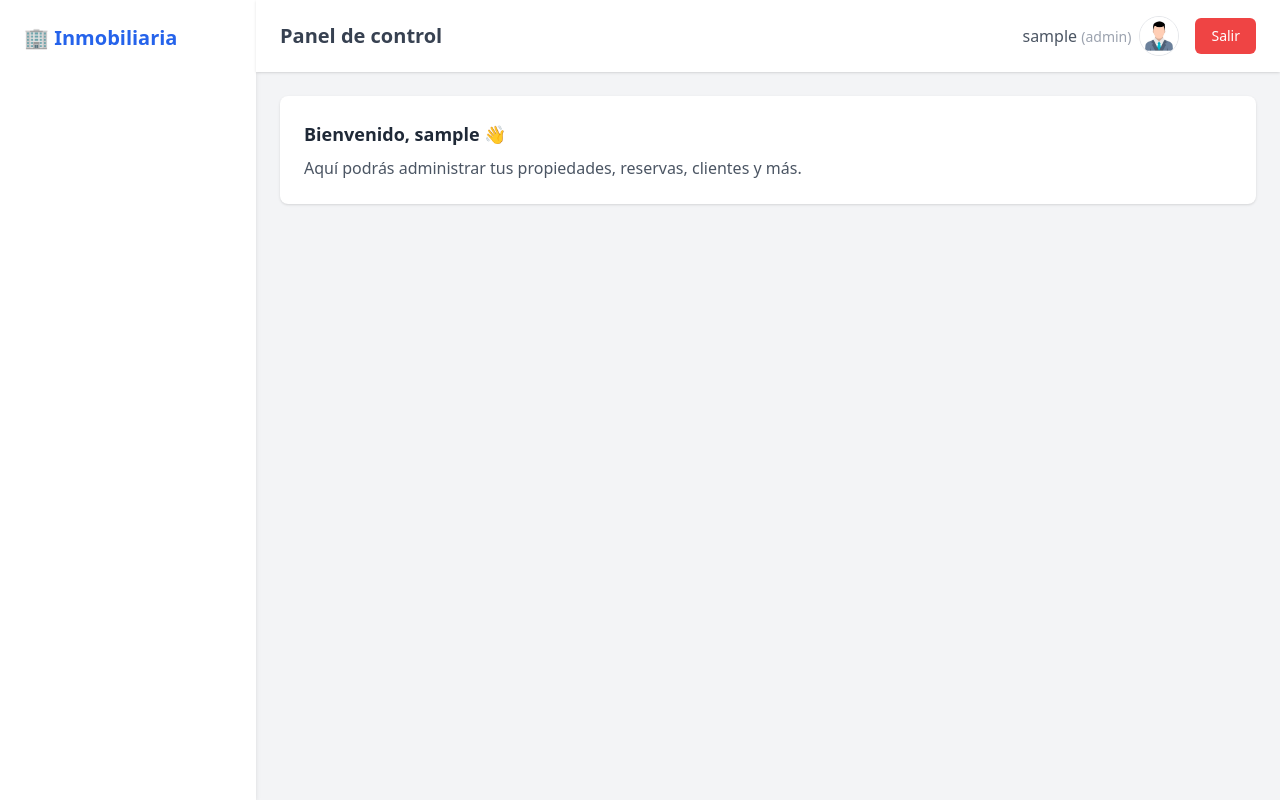
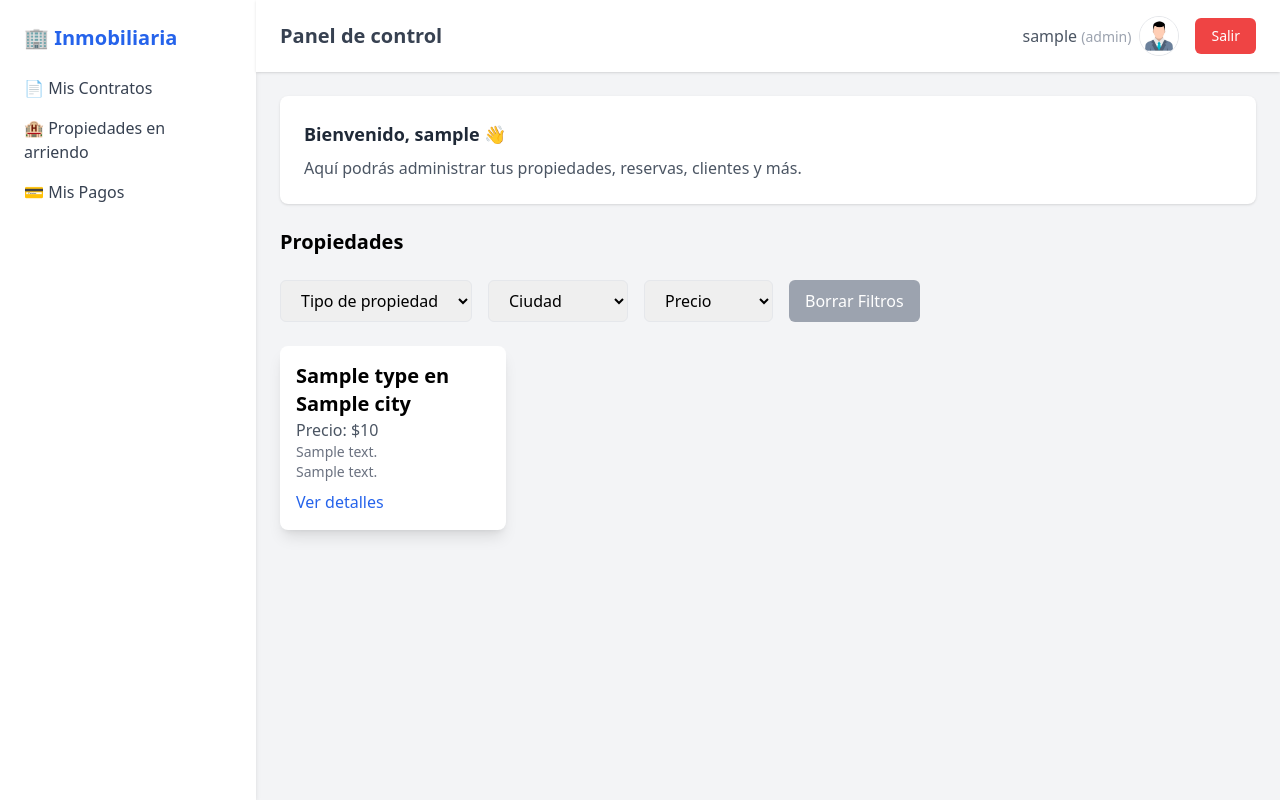
Before and after one commit to wrot06/inmobiliaria-, a Flask app: template app/templates/tenant_dashboard.html in a window 1280 px wide. Run offline with Flask 3, Linux system fonts and the light colour scheme; the template is opened without the code that fills it: most values are stand-ins (such as "Sample title", 1, 10 or a date in 2020); some libraries are stand-ins or nearby versions.

Commit message:
vamos bien

```diff
--- a/app/templates/tenant_dashboard.html
+++ b/app/templates/tenant_dashboard.html
@@ -2,31 +2,25 @@
 <html lang="es">
 <head>
   <meta charset="UTF-8">
-    <title>Dashboard Visitante</title>
+  <title>Dashboard Inquilino</title>
   <script src="https://cdn.tailwindcss.com"></script>
 </head>
 <body class="bg-gray-100 h-screen flex">
 
   <!-- Sidebar -->
-    <aside class="w-64 bg-white shadow-md p-6 hidden md:block">
+  <aside class="w-64 bg-white shadow-md p-6">
     <h2 class="text-xl font-bold text-blue-600 mb-6">🏢 Inmobiliaria</h2>
     <nav class="space-y-4">
-            {% if role == "Owner" %}
-                <a href="#" class="block text-gray-700 hover:text-blue-500">🏠 Propiedades</a>
-                <a href="#" class="block text-gray-700 hover:text-blue-500">📅 Reservas</a>
-                <a href="#" class="block text-gray-700 hover:text-blue-500">💰 Pagos</a>
-            {% elif role == "Tenant" %}
+
         <a href="#" class="block text-gray-700 hover:text-blue-500">📄 Mis Contratos</a>
-                <a href="#" class="block text-gray-700 hover:text-blue-500">🏘 Propiedades en arriendo</a>
+        <a href="#" class="block text-gray-700 hover:text-blue-500">🏨 Propiedades en arriendo</a>
         <a href="#" class="block text-gray-700 hover:text-blue-500">💳 Mis Pagos</a>
-            {% endif %}
+
     </nav>
-
   </aside>
 
   <!-- Main content -->
   <div class="flex-1 flex flex-col">
-
     <!-- Header -->
     <header class="bg-white shadow flex items-center justify-between px-6 py-4">
       <h1 class="text-xl font-semibold text-gray-700">Panel de control</h1>
@@ -40,8 +34,7 @@
         </div>
         <!-- Botón salir -->
         <form action="{{ url_for('main.logout') }}" method="POST">
-                    <button type="submit"
-                            class="bg-red-500 text-white px-4 py-2 rounded-md hover:bg-red-600 transition-all text-sm">
+          <button type="submit" class="bg-red-500 text-white px-4 py-2 rounded-md hover:bg-red-600 transition-all text-sm">
             Salir
           </button>
         </form>
@@ -49,11 +42,57 @@
     </header>
 
     <!-- Main Content -->
-        <main class="p-6 overflow-auto">
+    <main class="p-6 overflow-auto space-y-6">
       <div class="bg-white rounded-lg shadow p-6">
         <h2 class="text-lg font-semibold text-gray-800">Bienvenido, {{ user_name }} 👋</h2>
         <p class="text-gray-600 mt-2">Aquí podrás administrar tus propiedades, reservas, clientes y más.</p>
       </div>
+
+      <h1 class="text-xl font-semibold mb-4">Propiedades</h1>
+
+      <!-- Filtros de búsqueda -->
+      <form method="GET" action="{{ url_for('main.tenant_dashboard') }}" class="flex space-x-4 mb-6">
+        <select name="type" class="px-4 py-2 border rounded-md" onchange="this.form.submit()">
+          <option value="" disabled selected>Tipo de propiedad</option>
+          {% for type in property_types %}
+            <option value="{{ type }}" {% if type == request.args.get('type') %}selected{% endif %}>{{ type }}</option>
+          {% endfor %}
+        </select>
+
+        <select name="city" class="px-4 py-2 border rounded-md" onchange="this.form.submit()">
+          <option value="" disabled selected>Ciudad</option>
+          {% for city in cities %}
+            <option value="{{ city }}" {% if city == request.args.get('city') %}selected{% endif %}>{{ city }}</option>
+          {% endfor %}
+        </select>
+
+        <select name="price" class="px-4 py-2 border rounded-md" onchange="this.form.submit()">
+          <option value="" disabled selected>Precio</option>
+          {% for price in price_ranges %}
+            <option value="{{ price }}" {% if price == request.args.get('price') %}selected{% endif %}>Hasta ${{ price }}</option>
+          {% endfor %}
+        </select>
+
+        <!-- Botón para borrar filtros -->
+        <button type="reset" class="bg-gray-400 text-white px-4 py-2 rounded-md hover:bg-gray-500" onclick="window.location.href='{{ url_for('main.tenant_dashboard') }}'">Borrar Filtros</button>
+      </form>
+
+      <!-- Mostrar propiedades filtradas -->
+      {% if propiedades %}
+        <div class="grid grid-cols-1 sm:grid-cols-2 md:grid-cols-3 lg:grid-cols-4 gap-6">
+          {% for property in propiedades %}
+            <div class="bg-white shadow-lg p-4 rounded-lg">
+              <p class="text-xl font-semibold">{{ property.type }} en {{ property.city }}</p>
+              <p class="text-gray-600">Precio: ${{ property.price }}</p>
+              <p class="text-sm text-gray-500">{{ property.address }}</p>
+              <p class="text-sm text-gray-500">{{ property.description }}</p>
+              <a href="{{ url_for('main.property_detail', property_id=property.id) }}" class="text-blue-600 hover:text-blue-800 mt-2 inline-block">Ver detalles</a>
+            </div>
+          {% endfor %}
+        </div>
+      {% else %}
+        <p>No hay propiedades que coincidan con tu búsqueda.</p>
+      {% endif %}
     </main>
   </div>
 
```
Also changed, not shown: app/routes.py (+68 -3 lines). Lines whose indentation alone changed are shown as unchanged.
